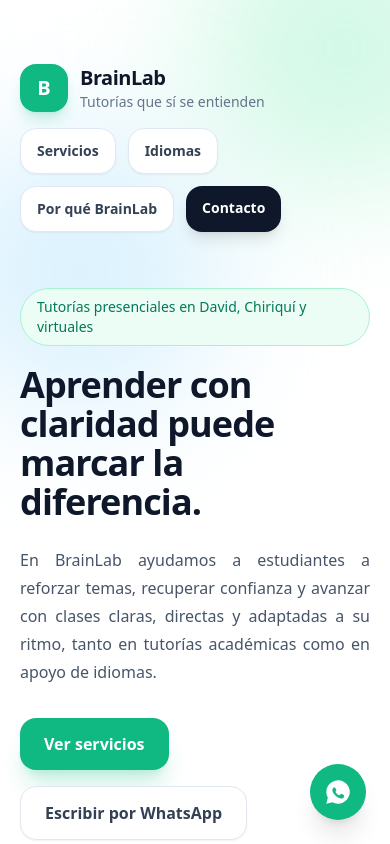
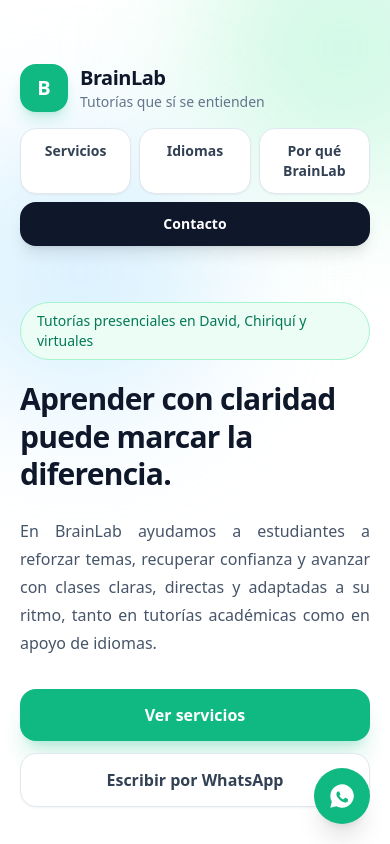
Before and after one commit to maritopro-123/brainlab.pa, a Next.js app: page / in a window 390 px wide. Shown: the top 844 px of the page. Built offline with nearby package versions, Linux system fonts and the light colour scheme.

Commit message:
Update page.jsx

```diff
--- a/app/page.jsx
+++ b/app/page.jsx
@@ -6,7 +6,7 @@ export default function BrainLabWebsite() {
         target="_blank"
         rel="noopener noreferrer"
         aria-label="Escribir por WhatsApp"
-        className="fixed bottom-6 right-6 z-50 flex h-14 w-14 items-center justify-center rounded-full bg-emerald-500 shadow-xl transition hover:scale-105 hover:bg-emerald-600"
+        className="fixed bottom-5 right-5 z-50 flex h-14 w-14 items-center justify-center rounded-full bg-emerald-500 shadow-xl transition hover:scale-105 hover:bg-emerald-600 sm:bottom-6 sm:right-6"
       >
         <svg
           xmlns="http://www.w3.org/2000/svg"
@@ -40,28 +40,28 @@ export default function BrainLabWebsite() {
               </div>
             </div>
 
-            <div className="flex flex-wrap gap-3">
+            <div className="flex w-full flex-wrap gap-2 lg:w-auto lg:gap-3">
               <a
                 href="#servicios"
-                className="rounded-2xl border border-slate-200 bg-white px-4 py-3 text-sm font-semibold text-slate-700 shadow-sm transition hover:border-slate-300 hover:bg-slate-50"
+                className="flex-1 rounded-2xl border border-slate-200 bg-white px-4 py-3 text-center text-sm font-semibold text-slate-700 shadow-sm transition hover:border-slate-300 hover:bg-slate-50 sm:flex-none"
               >
                 Servicios
               </a>
               <a
                 href="#idiomas"
-                className="rounded-2xl border border-slate-200 bg-white px-4 py-3 text-sm font-semibold text-slate-700 shadow-sm transition hover:border-slate-300 hover:bg-slate-50"
+                className="flex-1 rounded-2xl border border-slate-200 bg-white px-4 py-3 text-center text-sm font-semibold text-slate-700 shadow-sm transition hover:border-slate-300 hover:bg-slate-50 sm:flex-none"
               >
                 Idiomas
               </a>
               <a
                 href="#porque-brainlab"
-                className="rounded-2xl border border-slate-200 bg-white px-4 py-3 text-sm font-semibold text-slate-700 shadow-sm transition hover:border-slate-300 hover:bg-slate-50"
+                className="flex-1 rounded-2xl border border-slate-200 bg-white px-4 py-3 text-center text-sm font-semibold text-slate-700 shadow-sm transition hover:border-slate-300 hover:bg-slate-50 sm:flex-none"
               >
                 Por qué BrainLab
               </a>
               <a
                 href="#contacto"
-                className="rounded-2xl bg-slate-900 px-4 py-3 text-sm font-semibold text-white shadow-lg transition hover:-translate-y-0.5 sm:px-5"
+                className="flex-1 rounded-2xl bg-slate-900 px-4 py-3 text-center text-sm font-semibold text-white shadow-lg transition hover:-translate-y-0.5 sm:flex-none sm:px-5"
               >
                 Contacto
               </a>
@@ -74,7 +74,7 @@ export default function BrainLabWebsite() {
                 Tutorías presenciales en David, Chiriquí y virtuales
               </div>
 
-              <h1 className="max-w-2xl text-4xl font-black leading-[1.08] tracking-tight sm:text-5xl lg:text-6xl">
+              <h1 className="max-w-2xl text-3xl font-black leading-tight tracking-tight sm:text-5xl lg:text-6xl">
                 Aprender con claridad puede marcar la diferencia.
               </h1>
 
@@ -84,22 +84,22 @@ export default function BrainLabWebsite() {
                 ritmo, tanto en tutorías académicas como en apoyo de idiomas.
               </p>
 
-              <div className="mt-8 flex flex-wrap gap-4">
+              <div className="mt-8 flex flex-col gap-3 sm:flex-row sm:flex-wrap sm:gap-4">
                 <a
                   href="#servicios"
-                  className="rounded-2xl bg-emerald-500 px-6 py-3.5 text-base font-semibold text-white shadow-xl shadow-emerald-500/20 transition hover:-translate-y-0.5"
+                  className="rounded-2xl bg-emerald-500 px-6 py-3.5 text-center text-base font-semibold text-white shadow-xl shadow-emerald-500/20 transition hover:-translate-y-0.5"
                 >
                   Ver servicios
                 </a>
                 <a
                   href="#contacto"
-                  className="rounded-2xl border border-slate-200 bg-white px-6 py-3.5 text-base font-semibold text-slate-700 shadow-sm transition hover:border-slate-300 hover:bg-slate-50"
+                  className="rounded-2xl border border-slate-200 bg-white px-6 py-3.5 text-center text-base font-semibold text-slate-700 shadow-sm transition hover:border-slate-300 hover:bg-slate-50"
                 >
                   Escribir por WhatsApp
                 </a>
               </div>
 
-              <div className="mt-10 grid max-w-xl grid-cols-1 gap-4 sm:grid-cols-3">
+              <div className="mt-10 grid max-w-xl grid-cols-1 gap-4 sm:grid-cols-2 lg:grid-cols-3">
                 {[
                   ["Clases claras", "Explicación paso a paso"],
                   ["A tu ritmo", "Sin presión innecesaria"],
@@ -311,7 +311,7 @@ export default function BrainLabWebsite() {
             ].map((card) => (
               <div
                 key={card.title}
-                className="group flex h-full flex-col rounded-[1.75rem] border border-slate-200 bg-white p-6 shadow-sm transition duration-300 hover:-translate-y-1 hover:shadow-xl"
+                className="group flex h-full flex-col rounded-[1.75rem] border border-slate-200 bg-white p-5 shadow-sm transition duration-300 hover:-translate-y-1 hover:shadow-xl sm:p-6"
               >
                 <div className="mb-5 flex items-center justify-between">
                   <div className="flex h-12 w-12 items-center justify-center rounded-2xl bg-slate-900 text-white shadow-sm">
@@ -327,7 +327,7 @@ export default function BrainLabWebsite() {
                   </span>
                 </div>
 
-                <h3 className="text-2xl font-black tracking-tight">
+                <h3 className="text-xl font-black tracking-tight sm:text-2xl">
                   {card.title}
                 </h3>
 
@@ -420,7 +420,7 @@ export default function BrainLabWebsite() {
               href="https://api.whatsapp.com/send?phone=50768671253&text=Hola%2C%20quiero%20empezar%20con%20las%20tutor%C3%ADas"
               target="_blank"
               rel="noopener noreferrer"
-              className="mt-8 inline-flex rounded-2xl bg-white px-6 py-3.5 text-base font-semibold text-slate-900 shadow-lg transition hover:-translate-y-0.5"
+              className="mt-8 inline-flex w-full justify-center rounded-2xl bg-white px-6 py-3.5 text-base font-semibold text-slate-900 shadow-lg transition hover:-translate-y-0.5 sm:w-auto"
             >
               Ir a WhatsApp
             </a>
```
